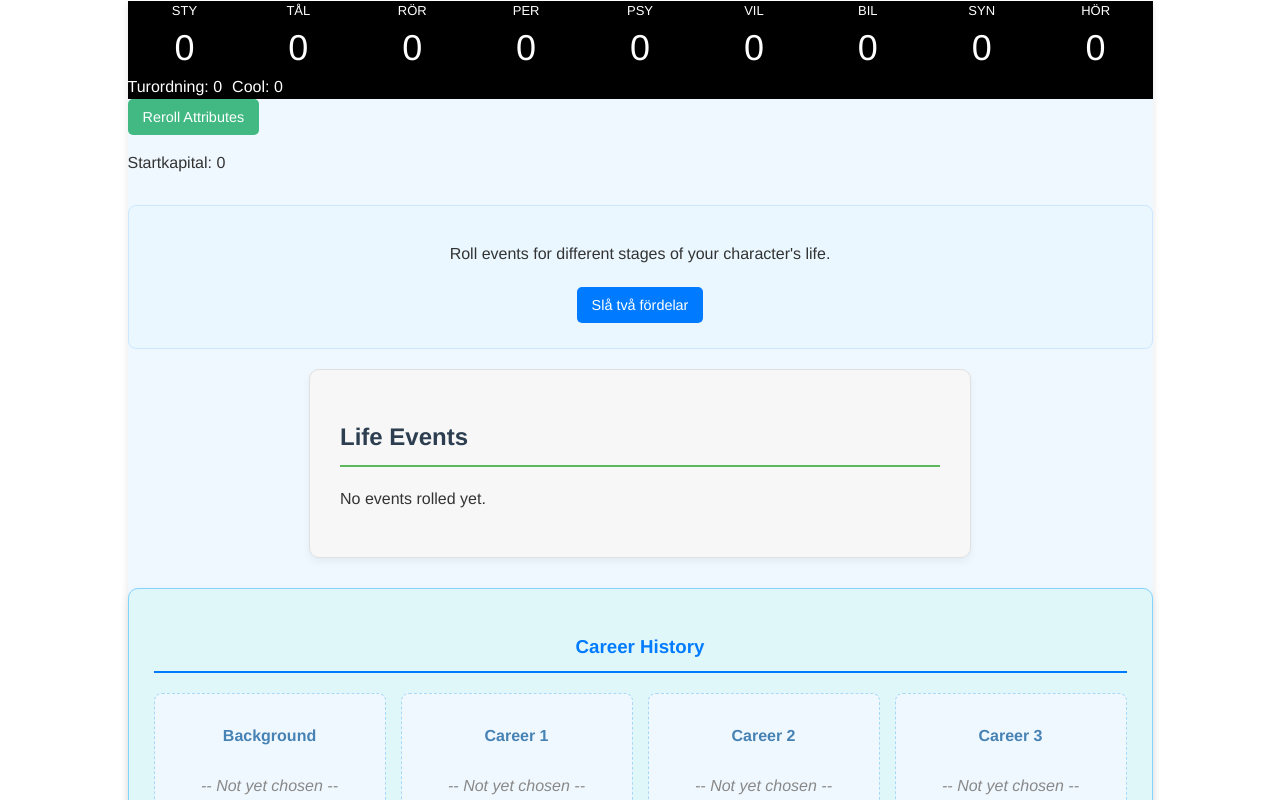
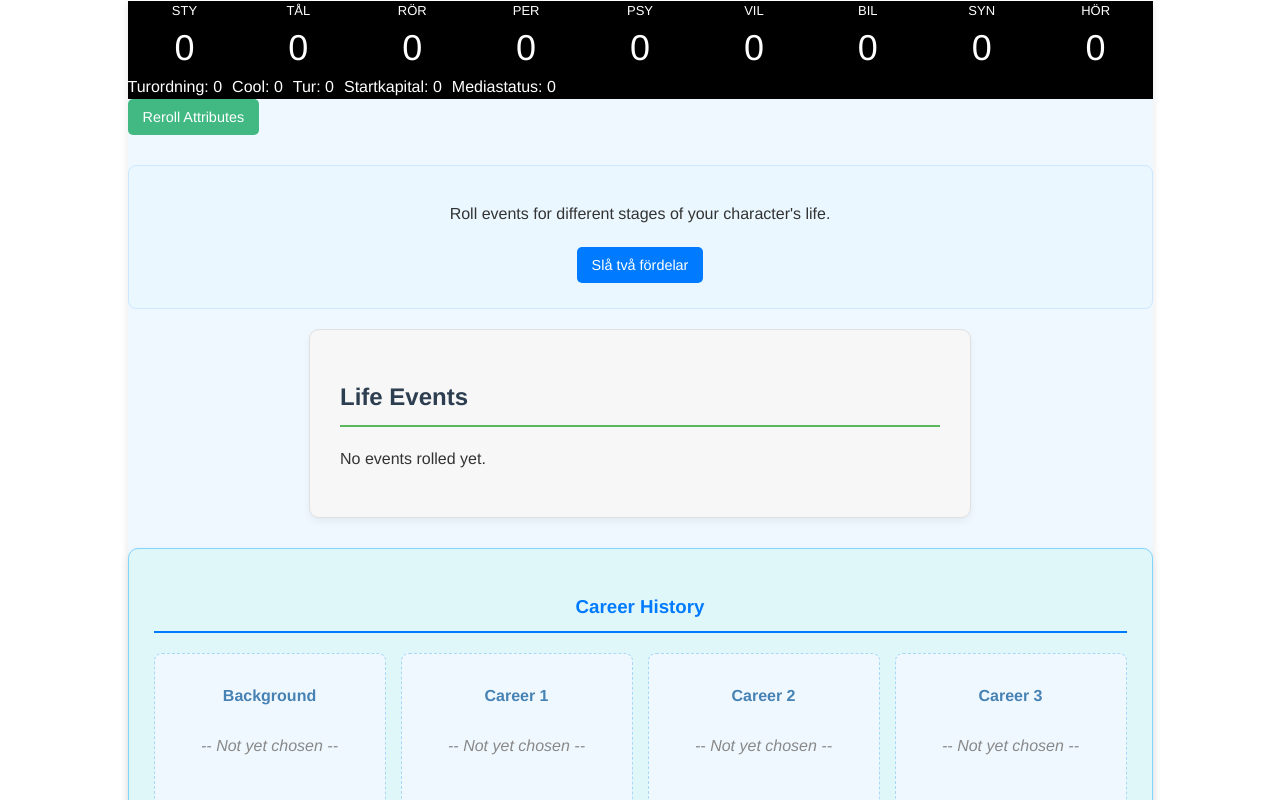
Before and after one commit to Powermind/neotech-generator, a Vue app: page / in a window 1280 px wide. Shown: the top 800 px of the page. Built offline with nearby package versions, Linux system fonts and the light colour scheme.

Commit message:
Fixed some bugs in exploding dice and upbringing

```diff
--- a/src/components/CharacterSheet.vue
+++ b/src/components/CharacterSheet.vue
@@ -104,15 +104,14 @@ const careerHistorySlots = computed(() => {
     <div class="secondary-attributes-wrapper">
       <p>Turordning: {{ characterStore.turordning }}</p>
       <p>Cool: {{ characterStore.cool }}</p>
+      <p>Tur: {{ characterStore.tur }}</p>
+      <p>Startkapital: {{ characterStore.totalStartkapital }}</p>
+      <p>Mediastatus: {{ characterStore.mediastatus }}</p>
     </div>
     </div>
     <div id="attribute-button">
         <button @click="rerollAttributes">Reroll Attributes</button>
     </div>
-
-    <p>Startkapital: {{ characterStore.totalStartkapital }}</p>
-
-
     <div class="life-event-roll-section" v-if="!characterStore.current.hasRolledAdvantages">
         <p>Roll events for different stages of your character's life.</p>
         <button @click="handleRollAdvantages" class="roll-button roll-life-event">Slå två fördelar</button>
--- a/src/gameData/backgroundEnvironment.js
+++ b/src/gameData/backgroundEnvironment.js
@@ -1,6 +1,6 @@
 export const upbringing = [
     { min: 1, max: 10, description: 'Ödemarken', table: 'odemarken' },
-    { min: 11, max: 20, description: 'Landsbygden', table: 'landsbygen'},
+    { min: 11, max: 20, description: 'Landsbygden', table: 'landsbygden'},
     { min: 21, max: 50, description: 'Förorten', table: 'fororten'},
     { min: 51, max: 80, description: 'Storstadsslummen', table: 'storstadsslummen'},
     { min: 81, max: 98, description: 'Företagsdistriktet', table: 'foretagsdistriktet'},
--- a/src/gameData/careers/backgroundCareers.js
+++ b/src/gameData/careers/backgroundCareers.js
@@ -11,7 +11,7 @@ const backgroundCareers = [
     baseFreeSkillPoints: 0,    // Points for any skill
     baseStridsvanaPoints: 0,   // Points for Stridsvana
     promotion: 'Street-Smart', // Promotion title
-    startingCapital: 100,      // Starting money for this career
+    startingCapital: 10,      // Starting money for this career
     eventTable: 'hemlosBackgroundEvents', // Name of a career-specific event table
     associatedSkills: ['Fingerfärdighet', 'Genomsöka', 'Gömma', 'Klättra', 'Närstrid', 'Smyga', 'Supa', 'Undre världen', 'Värdering', 'Överlevnad', 'Övertalning'], // Skills to enable/buy
     restrictions: [], // No restrictions for background careers
--- a/src/gameData/careers/careerEventTables.js
+++ b/src/gameData/careers/careerEventTables.js
@@ -43,7 +43,7 @@ export const underklassenBackgroundEvents = [
   { min: 33, max: 34, description: "Mobbing. Rollpersonen har sysslat med att mobba och kränka personer i skolan. Öka startkapital med Ob3T6 x 10. Anteckna en f.d. klasskamrat som fiende med 3T6 resurser.", modifiers: [{ type: 'startkapital', description: 'Mobbning', diceFormula: 'Ob3T6', multiplier: 10 }, { type: 'fiende', title: 'F.d. klasskamrat', resources: '3T6' }] },
   { min: 35, max: 36, description: "Mystisk granne. Rollpersonen har lärt känna en uträknad ronin (anteckna som en kontakt med 1T6+3 resurser).", modifiers: [{ type: 'kontakt', title: 'Ronin', resources: '1T6+3' }] },
   { min: 37, max: 38, description: "Organiserad brottslighet. Rollpersonens familj är involverad i organiserad brottslighet (anteckna maffiamedlem som kontakt med 1T6+3 resurser).", modifiers: [{ type: 'kontakt', title: 'Maffiamedlem', resources: '1T6+3' }] },
-  { min: 39, max: 40, description: "Rån. Rollpersonen har blivit nedslagen och rånad i en mörk gränd. Händelsen har gjort rollpersonen mycket mer räddhågen än vad hen var tidigare. Minska Cool med två (–2). Öka antalet psykoskryss med 1T6. Minska dessutom startkapital med Ob3T6 x 10.", modifiers: [{ type: 'attribute', target: 'Cool', amount: -2 }, { type: 'startkapital', description: 'Rån', diceFormula: 'Ob3T6', multiplier: -10 }] },
+  { min: 39, max: 40, description: "Rån. Rollpersonen har blivit nedslagen och rånad i en mörk gränd. Händelsen har gjort rollpersonen mycket mer räddhågen än vad hen var tidigare. Minska Cool med två (–2). Öka antalet psykoskryss med 1T6. Minska dessutom startkapital med Ob3T6 x 10.", modifiers: [{ type: 'secondary_attribute', name: 'Cool', value: -2 }, { type: 'startkapital', description: 'Rån', diceFormula: 'Ob3T6', multiplier: -10 }] },
   { min: 41, max: 42, description: "Shadowdoc. Rollpersonen arbetar extra hos en shadowdoc som ägnar sig åt att installera begagnad och illegal cybertech billig och utan frågor (anteckna som kontakt med 2T6+1 resurser).", modifiers: [{ type: 'kontakt', title: 'Shadowdoc', resources: '2T6+1' }] },
   { min: 43, max: 44, description: "Självmordsförsök. Rollpersonen har försökt ta livet av sig utan att lyckas. Detta har lett till att rollpersonen fått 2T6 psykoskryss. Rollpersonen blev dock räddad av en polisman (anteckna som kontakt med 2T6 resurser).", modifiers: [{ type: 'kontakt', title: 'Polisman', resources: '2T6' }] },
   { min: 45, max: 48, description: "Skuldsatt. Rollpersonen har lånat pengar till hög ränta. Sänk startkapital med Ob3T6 x 100 euro. Anteckna en lånehaj som fiende med 2T6 resurser.", modifiers: [{ type: 'startkapital', description: 'Skuld', diceFormula: 'Ob3T6', multiplier: -100 }, { type: 'fiende', title: 'Lånehaj', resources: '2T6' }] },
@@ -65,7 +65,7 @@ export const medelklassenBackgroundEvents = [
   { min: 16, max: 17, description: "Familjetragedi. En av rollpersonens föräldrar har blivit dödad i en trafikolycka. Slå 1T6 för att avgöra vem: 1–3 moder, 4–6 fader. Rollpersonen har gått i terapi hos en psykolog (anteckna som kontakt med 3T6 resurser).", modifiers: [{ type: 'kontakt', title: 'Psykolog', resources: '3T6' }] },
   { min: 18, max: 20, description: "Hacker. Rollpersonen har sysslat mycket med datorer och varit på nätet mycket. Via nätet har rollpersonen gjort en hacker till åtlöje (anteckna som fiende med 2T6+6 resurser).", modifiers: [{ type: 'kontakt', title: 'Hacker', resources: '2T6+6' }] },
   { min: 21, max: 22, description: "Idrottare. Rollpersonen har tränat mycket idrott under sin uppväxt och dessutom tävlat i olika sporter. Rollpersonen är fysiskt stark och har goda reflexer. Rollpersonen känner någon med kontakter inom sportvärlden (anteckna som kontakt med 2T6+6 resurser) och låt spelaren bestämma vilken idrott det gäller.", modifiers: [{ type: 'kontakt', title: 'Agent', resources: '2T6+6' }] },
-  { min: 23, max: 25, description: "Inbrott. Rollpersonen har blivit rånad under ett inbrott i sitt hem. Händelsen har gjort rollpersonen räddhågen. Minska Cool med ett (–1) och öka antalet psykoskryss med 1T6. Minska dessutom startkapital med Ob3T6 × 10.", modifiers: [{ type: 'attribute', target: 'Cool', amount: -1 }, { type: 'startkapital', description: 'Inbrott', diceFormula: 'Ob3T6', multiplier: -10 }] },
+  { min: 23, max: 25, description: "Inbrott. Rollpersonen har blivit rånad under ett inbrott i sitt hem. Händelsen har gjort rollpersonen räddhågen. Minska Cool med ett (–1) och öka antalet psykoskryss med 1T6. Minska dessutom startkapital med Ob3T6 × 10.", modifiers: [{ type: 'secondary_attribute', name: 'Cool', value: -1 }, { type: 'startkapital', description: 'Inbrott', diceFormula: 'Ob3T6', multiplier: -10 }] },
   { min: 26, max: 27, description: "Invandrare. Rollpersonens föräldrar är invandrare från ett annat land. Rollpersonen bor nu i ett annat land (spelaren bestämmer vilket)." },
   { min: 28, max: 31, description: "Musiker. Rollpersonen har varit med i ett ungdomsband. Ledaren för bandet blev sedermera en ganska känd artist (anteckna som kontakt med 2T6 resurser).", modifiers: [{ type: 'kontakt', title: 'Känd musiker', resources: '2T6' }] },
   { min: 32, max: 35, description: "Nörd. Rollpersonen är helt besatt av något, exempelvis datorer, elektronik, litteratur, teknik, tv-serier eller något dylikt. Rollpersonen känner också en äldre expert inom detta område (anteckna som kontakt med 2T6+6 resurser).", modifiers: [{ type: 'kontakt', title: 'Äldre expert', resources: '2T6+6' }] },
@@ -96,9 +96,9 @@ export const overklassenBackgroundEvents = [
   { min: 22, max: 25, description: "Lyckade investeringar. Rollpersonen har gjort en investering som gett ordentlig avkastning. Öka rollpersonens startkapital med Ob3T6 × 5.000 euro. Genom sina investeringar känner rollpersonen en direktör i ett multinationellt storföretag (anteckna som kontakt med 1T6+14 resurser).", modifiers: [{ type: 'startkapital', description: 'Lyckade investeringar', diceFormula: 'Ob3T6', multiplier: 5000 }, { type: 'kontakt', title: 'Företagsdirektör', resources: '1T6+14' }] },
   { min: 26, max: 30, description: "Psykoterapi. Rollpersonen har en privat psykolog som rollpersonen besöker minst en gång i månaden (anteckna som kontakt med 4T6 resurser). Rollpersonen får 1T6 psykoskryss.", modifiers: [{ type: 'kontakt', title: 'Psykolog', resources: '4T6' }] },
   { min: 31, max: 33, description: "Restaurangägare. Rollpersonen har lärt känna en ägare till en populär nattklubb eller lyxrestaurang (anteckna som kontakt med 1T6+12 resurser).", modifiers: [{ type: 'kontakt', title: 'Restaurangägare', resources: '1T6+12' }] },
-  { min: 34, max: 38, description: "Rumla. Rollpersonen har dröstat sig in i en innegäng och blivit en riktig festprisse. Öka rollpersonens Cool med ett (+1). Rollpersonen har dessutom börjat använda en beroendeframkallande drog. Rollpersonens beroendegrad är nu 2T6 för den aktuella drogen. Minska rollpersonens startkapital med Ob3T6 × 100 euro. Rollpersonen känner en partytaxare (anteckna som kontakt med 1T6+12 resurser).", modifiers: [{ type: 'attribute', target: 'Cool', amount: 1 }, { type: 'startkapital', description: 'Rumla', diceFormula: 'Ob3T6', multiplier: -100 }, { type: 'kontakt', title: 'Partyfixare', resources: '1T6+12' }] },
-  { min: 39, max: 41, description: "Självmordsförsök. Rollpersonen har försökt ta livet av sig utan att lyckas. Detta har lett till att rollpersonen fått 2T6 psykoskryss. Rollpersonen blev dock räddad av en tevepredikant som senare använde rollpersonen i en av sina tevepredikningar (anteckna som kontakt med 1T6+12 resurser). Höj mediastatus med 1T6.", modifiers: [{ type: 'kontakt', title: 'Tevepredikant', resources: '1T6+12' }, { type: 'mediastatus', diceFormula: '1T6' }] },
-  { min: 42, max: 43, description: "Skandal. Rollpersonen hamnar i rampljuset i en uppseendeväckande händelse. Detta ökar rollpersonens Mediastatus med tre (+3). (en som för denna story kan vara en skvallerreporter antecknas som fiende med 1T6+12 resurser).", modifiers: [{ type: 'mediastatus', amount: 3 }, { type: 'fiende', title: 'Stjärnreporter', resources: '1T6+12' }] },
+  { min: 34, max: 38, description: "Rumla. Rollpersonen har dröstat sig in i en innegäng och blivit en riktig festprisse. Öka rollpersonens Cool med ett (+1). Rollpersonen har dessutom börjat använda en beroendeframkallande drog. Rollpersonens beroendegrad är nu 2T6 för den aktuella drogen. Minska rollpersonens startkapital med Ob3T6 × 100 euro. Rollpersonen känner en partytaxare (anteckna som kontakt med 1T6+12 resurser).", modifiers: [{ type: 'secondary_attribute', target: 'Cool', amount: 1 }, { type: 'startkapital', description: 'Rumla', diceFormula: 'Ob3T6', multiplier: -100 }, { type: 'kontakt', title: 'Partyfixare', resources: '1T6+12' }] },
+  { min: 39, max: 41, description: "Självmordsförsök. Rollpersonen har försökt ta livet av sig utan att lyckas. Detta har lett till att rollpersonen fått 2T6 psykoskryss. Rollpersonen blev dock räddad av en tevepredikant som senare använde rollpersonen i en av sina tevepredikningar (anteckna som kontakt med 1T6+12 resurser). Höj mediastatus med 1T6.", modifiers: [{ type: 'kontakt', title: 'Tevepredikant', resources: '1T6+12' }, { type: 'secondary_attribute', name: 'Mediastatus', value: '1T6' }] },
+  { min: 42, max: 43, description: "Skandal. Rollpersonen hamnar i rampljuset i en uppseendeväckande händelse. Detta ökar rollpersonens Mediastatus med tre (+3). (en som för denna story kan vara en skvallerreporter antecknas som fiende med 1T6+12 resurser).", modifiers: [ { type: 'secondary_attribute', name: 'Mediastatus', value: 3 }, { type: 'fiende', title: 'Stjärnreporter', resources: '1T6+12' }] },
   { min: 45, max: 46, description: "Skådespelare. Rollpersonen var barndomsvän med en skådespelarstjärna. Vännen är nu en känd skådespelare, antingen filmskådespelare eller som skådespelare i någon högklassig såpopera (anteckna som kontakt med 1T6+14 resurser).", modifiers: [{ type: 'kontakt', title: 'Känd skådespelare', resources: '1T6+14' }] },
   { min: 47, max: 48, description: "Sportbil. Rollpersonen har fått en egen sportbil." },
   { min: 49, max: 51, description: "Toppmodell. Rollpersonen har jobbat extra som modell. Uppdragen har kopplingar till en agent inom skönhet ekonomi och promotion (anteckna som kontakt med 1T6+12 resurser).", modifiers: [{ type: 'kontakt', title: 'Modellagent', resources: '1T6+12' }] },
--- a/src/gameData/lifeEvents/upbringingEvents.js
+++ b/src/gameData/lifeEvents/upbringingEvents.js
@@ -19,7 +19,7 @@ export const advantagesEvents = [
   { min: 16, max: 16, description: "Extrovert människa. Färdigheten Socialt uppträdande är lättlärd. 1", modifiers: [{type: 'lattlard', skill: 'Socialt Uppträdande' }] },
   { min: 17, max: 17, description: "Extermt fingerfärdig. Färdigheten Fingferfärdighet är lättlärd. 1", modifiers: [{type: 'lattlard', skill: 'Fingerfärdighet' }]  },
   { min: 18, max: 18, description: "Fisker i vatten. Färdigheterna Simma och Dykning är lättlärda. 1", modifiers: [{type: 'lattlard', skill: 'Simma' }, {type: 'lattlard', skill: 'Dykning' } ] },
-  { min: 19, max: 19, description: "Flyfotad. Förflyttningen ökar med två (+2) meter per runda.",  modifiers: [{type: 'secondary_attribute', name: 'Förflyttning', value: 2 }] },
+  { min: 19, max: 19, description: "Flyfotad. Förflyttningen ökar med två (+2) meter per runda.",  modifiers: [{type: 'secondary_attribute', name: 'forflyttning', value: 2 }] },
   { min: 20, max: 20, description: "Fotografiskt minne. Rollpersonen har förmågan att komma ihåg bilder exakt." },
   { min: 21, max: 21, description: "Frisk. Rollpersonen får alltid en nivå enklare (−Ob1T6) på alla slag mot TÅL för att motstå sjukdomar." },
   { min: 22, max: 22, description: "Friskt blod. Rollpersonen får en extra kolumn Blodförlust i Skadesektionen (dock inte fler än 10 kolumner)." },
@@ -144,7 +144,7 @@ export const disadvantagesEvents = [
   { min: 57, max: 58, description: "Muskeldefekt: Rollpersonen är svag.",  modifiers: [{type: 'attribute', amount: '-2', target: 'Styrka' }] },
   { min: 59, max: 59, description: "Nervöst lagd: Minska analet psykoskolumner med två (lägst 1)." },
   { min: 60, max: 61, description: "Obildad: Rollpersonen hade svårt att lära sig saker som ung.",  modifiers: [{type: 'attribute', amount: '-2', target: 'Bildning' }] },
-  { min: 62, max: 62, description: "Olyckskorp: Rollpersonen har otur i alla tänkbara situationer.",  modifiers: [{type: 'attribute', amount: '-2', target: 'Tur' }] },
+  { min: 62, max: 62, description: "Olyckskorp: Rollpersonen har otur i alla tänkbara situationer.",  modifiers: [{type: 'secondary_attribute', value: '-2', name: 'Tur' }] },
   { min: 63, max: 63, description: "Ordblind: Rollpersonen kan inte öka Skriva/läsa högre än 5." },
   { min: 64, max: 64, description: "Relativt ofarlig permanent sjukdom som psoriasis. Ses som hinder av intoleranta människor." },
   { min: 65, max: 65, description: "Reumatisk: Rollpersonen har ont i lederna och svårt att röra sig.", modifiers: [{type: 'attribute', amount: '-2', target: 'Rörlighet' }] },
--- a/src/stores/character.js
+++ b/src/stores/character.js
@@ -39,7 +39,9 @@ const defaultCharacterState = () => ({
   secondary_attributes: [
     { name: 'Tur', value: 0, mods: [] },
     { name: 'Cool', value: 0, mods: [] },
-    { name: 'Turordning', value: 0, mods: [] }
+    { name: 'Turordning', value: 0, mods: [] },
+    { name: 'Mediastatus', value: 0, mods: [] },
+    { name: 'Förflyttning', value: 10, mods: [] }
   ],
   skills: JSON.parse(JSON.stringify(skillsData)), // Deep copy to prevent shared references
   notes: '',
@@ -105,15 +107,22 @@ export const useCharacterStore = defineStore('character', {
     },
     getAttributeValue: (state) => (key) => {
       const attr = state.current.attributes.find(
-        a => a.name === key || a.abbr === key
+          a => a.name === key || a.abbr === key
       );
       if (!attr) {
-        console.warn(`Attribute "${key}" not found.`);
-        return 0;
+          console.warn(`Attribute "${key}" not found.`);
+          return 0;
       }
 
-      const modsSum = attr.mods.reduce((sum, mod) => sum + (mod.value || 0), 0);
-      return attr.value + modsSum;
+      // Calculate the sum of modifiers. Ensure mod.value is treated as a number.
+      const modsSum = attr.mods.reduce((sum, mod) => sum + (parseInt(mod.value) || 0), 0);
+
+      // Convert attr.value to an integer before adding modsSum
+      // If attr.value could be something like "20+2" as a literal string that needs evaluation,
+      // a more complex parser would be needed. Assuming "20" is a string representing a number.
+      const baseValue = parseInt(attr.value) || 0; // Use 0 if parsing fails
+
+      return baseValue + modsSum;
     },
     cool: (state) => {
       const coolAttr = state.current.secondary_attributes.find(
@@ -124,6 +133,16 @@ export const useCharacterStore = defineStore('character', {
         0
       ) || 0;
       return coolAttr.value + modsum
+    },
+    tur: (state) => {
+      const turAttr = state.current.secondary_attributes.find(
+        attr => attr.name === 'Tur'
+      );
+      const modsum = turAttr?.mods?.reduce(
+        (sum, mod) => sum + (mod.value || 0),
+        0
+      ) || 0;
+      return turAttr.value + modsum
     },
     turordning: (state) => {
       const getAttr = state.getAttributeValue
@@ -144,6 +163,16 @@ export const useCharacterStore = defineStore('character', {
       const value = (rörlighet + syn) / 2 + cool + modsum;
 
       return Math.round(value);
+    },
+    mediastatus: (state) => {
+      const msAttr = state.current.secondary_attributes.find(
+        attr => attr.name === 'Mediastatus'
+      );
+      const modsum = msAttr?.mods?.reduce(
+        (sum, mod) => sum + (mod.value || 0),
+        0
+      ) || 0;
+      return msAttr.value + modsum
     },
     // --- NEW GETTERS for career data ---
     // Returns all background careers
@@ -351,7 +380,14 @@ export const useCharacterStore = defineStore('character', {
     // Action: Determine background on the background table randomly
     rollBackground() {
       rollUpbringing(this);
+      // Startkapital
       this.selectCareer(this.current.socialClass.socialClass)
+
+      const amountRoll = rollDiceString('Ob3T6')
+      console.log(amountRoll)
+      const amount = amountRoll * this.current.currentCareerDetails.startingCapital
+      this.current.startkapital.push({ amount , description: "Social status"});
+
       this.current.hasRolledBackground = true;
     },
 
--- a/src/utils/diceRolls.js
+++ b/src/utils/diceRolls.js
@@ -30,10 +30,11 @@ export function rollDiceString(diceString) {
     let results = [];
     for (let i = 0; i < n; i++) {
       const roll = rollDice(sides);
-      results.push(roll);
       if (roll === sides) {
         // Explode into 2 more dice
         results = results.concat(rollExplodingDice(2, sides));
+      } else {
+        results.push(roll);
       }
     }
     return results;
```
Also changed, not shown: src/stores/characterActions/lifeEventActions.js (+35 -4 lines).
